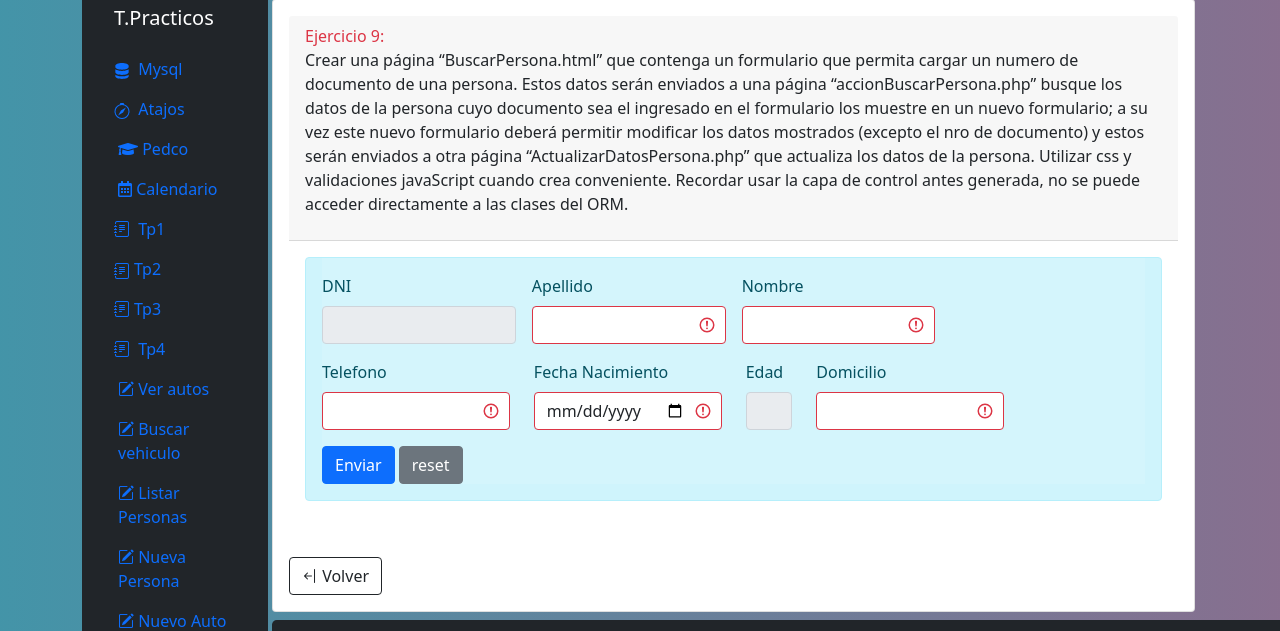
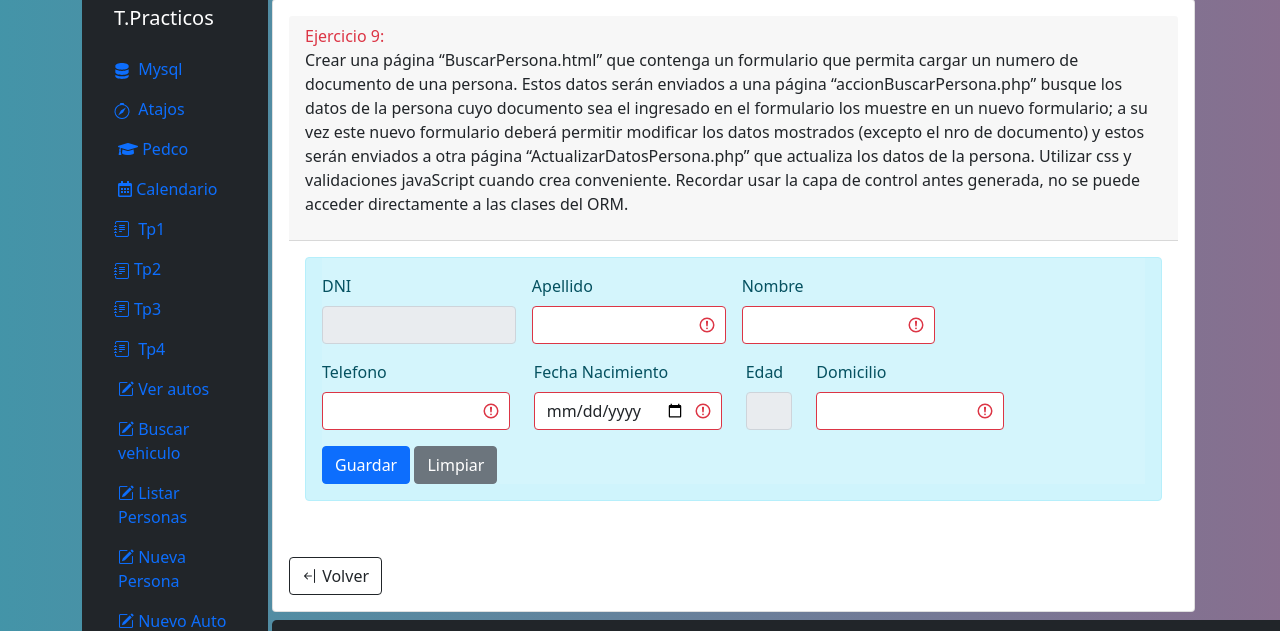
Before and after one commit to frubilar1986/dinamic, a PHP site: page /pwd_tps/vista/tp4/eje9/accionBuscarPersona.php in a window 1280 px wide; the page is wider, and only the part inside the window is pictured. Shown: the part 100-731 px from the top of that part. Run offline with PHP 8.4, Linux system fonts and the light colour scheme; tables that the repository leaves empty or names only in its code hold one stand-in row (values such as "Sample post"); data that the repository does not hold is empty.

Commit message:
tp4 finalizado

```diff
--- a/vista/tp4/eje9/accionBuscarPersona.php
+++ b/vista/tp4/eje9/accionBuscarPersona.php
@@ -73,8 +73,8 @@ include_once "../../estructHtml/cabecera.php";
                                 </div>
                             </div>
                             <div>
-                                <button class="btn btn-primary" type="submit">Enviar</button>
-                                <button class="btn btn-secondary" type="reset">reset</button>
+                                <button class="btn btn-primary" type="submit">Guardar</button>
+                                <button class="btn btn-secondary" type="reset">Limpiar</button>
                             </div>
                         </div>
                     </form><?php }else{
--- a/vista/tp4/eje9/index.php
+++ b/vista/tp4/eje9/index.php
@@ -48,13 +48,15 @@ $listaDatos = $objAbmTabla->buscar(null);
                            echo "<th>Nombre</th>";
                            echo "<th>Domicilio</th>";
                            echo "<th>Nro Documento</th>";
-                          // echo "<th>Ver Vehiculo</th>";
+                           echo "<th>accion</th>";
 
                            foreach ($listaDatos as $objDatos) {
                                echo"<tr><td>".$objDatos->getApellido() ."</td>";
                                echo"<td>".$objDatos->getNombre(). "</td>";
                                echo"<td>".$objDatos->getDomicilio(). "</td>";
                                echo"<td>".$objDatos->getNroDni(). "</td>";
+                               echo"<td><a href= accionBuscarPersona.php?nroDni=".$objDatos->getNroDni()."><i class='bi bi-pencil-square'></i></a></td>";
+
                                // echo "<tr ><td>" . $objDatos->getDescrip() . "</td>";
                               // echo "<td><a class='link-primary' href='autosPersonas.php?nroDni=" . $objDatos->getNroDni() . "'>Vehiculo</a></td></tr>";
                                // echo "<td><a class='link-danger' href='accion.php?accion=borrar&id=" . $objDatos->getId() . "'>Borrar</a></td></tr>";
```
Also changed, not shown: vista/tp4/eje9/actualizarDatosPersona.php (+5 -9 lines).
